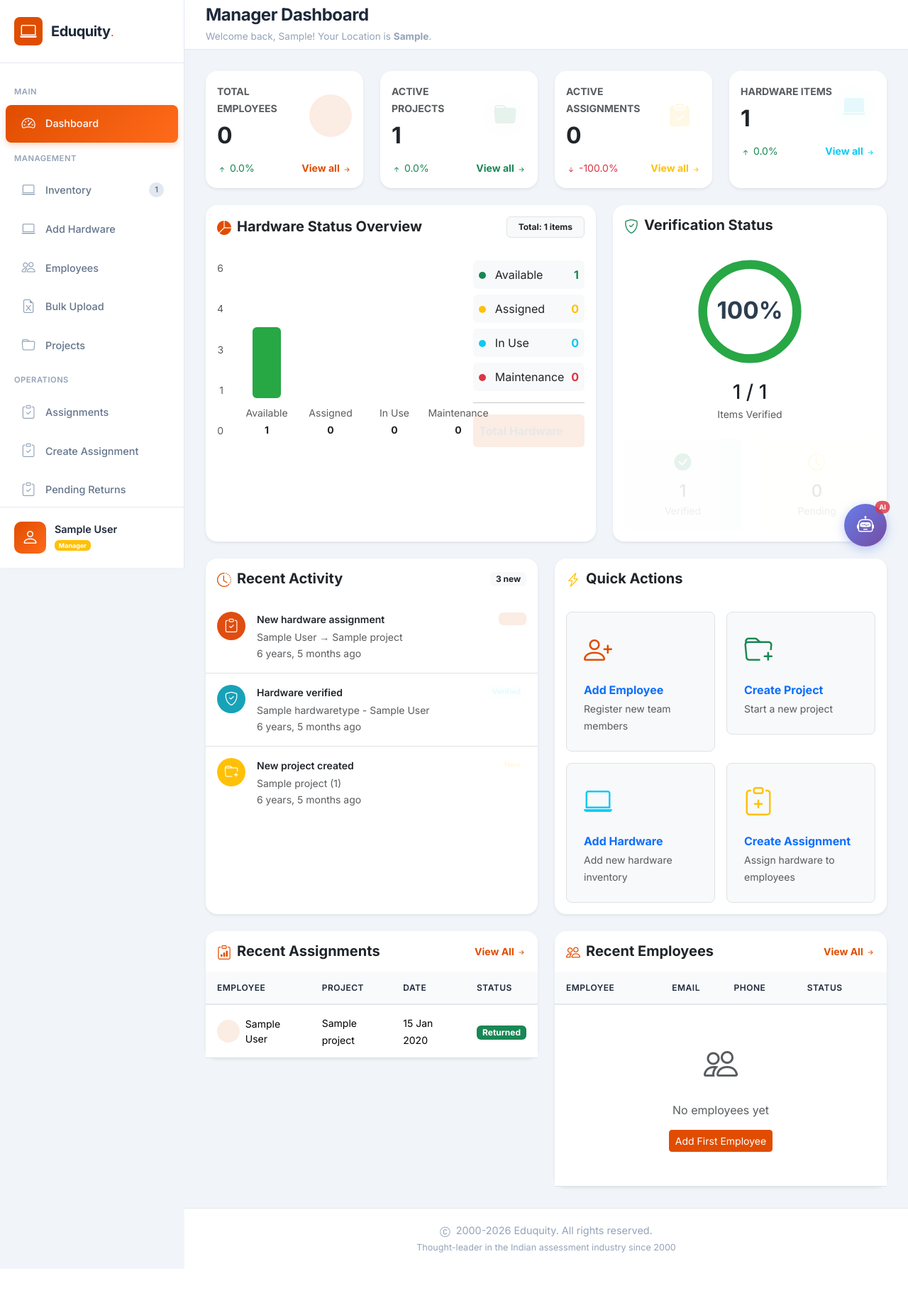
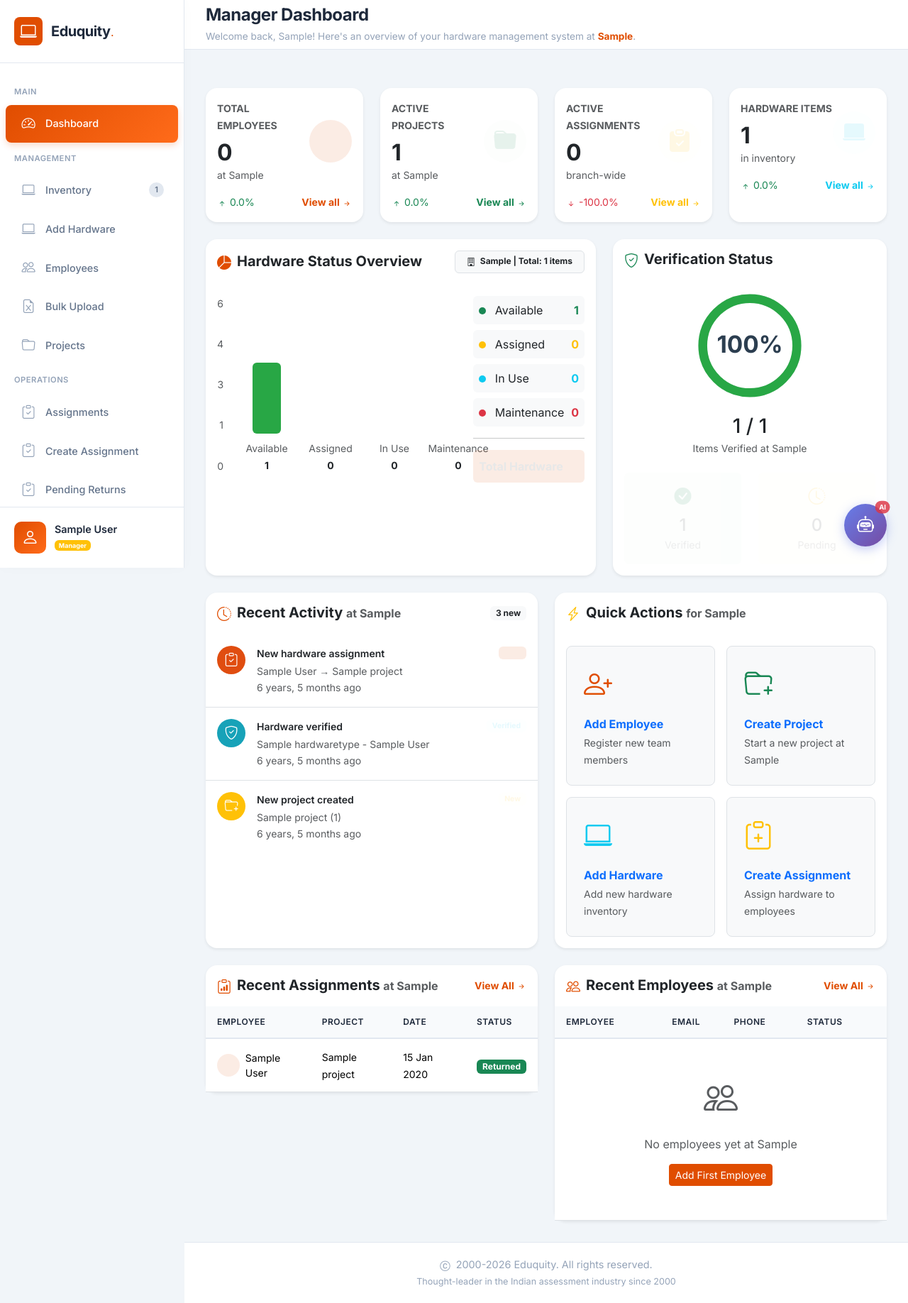
Before and after one commit to polimerakalyan/hardwareproject, a Django app: page /manager/dashboard/ in a window 1280 px wide. Shown: the whole page at 71% size. Before the commit the page ends 1788 px from the top, so only its background shows below. Run offline with Django 4.2, Linux system fonts and the light colour scheme; a user stored in the database is signed in; tables that the repository leaves empty hold one stand-in row (values such as "Sample post").

Commit message:
Update dashboard.html

```diff
--- a/hardware_management/templates/manager/dashboard.html
+++ b/hardware_management/templates/manager/dashboard.html
@@ -1,13 +1,32 @@
 {% extends 'base.html' %}
+{% load static %}
 {% block title %}Manager Dashboard - Eduquity Hardware Management{% endblock %}
 
 {% block page_title %}Manager Dashboard{% endblock %}
-{% block page_subtitle %}
-Welcome back, {{ user.first_name|default:user.username }}!
-Your Location is <strong>{{ user.branch_location|default:"Head Office" }}</strong>.
-{% endblock %}
+{% block page_subtitle %}Welcome back, {{ user.first_name|default:user.username }}! Here's an overview of your hardware management system at <strong class="text-primary">{{ user.branch_location|default:"Head Office" }}</strong>.{% endblock %}
 
 {% block content %}
+<!-- Branch Location Banner -->
+<!-- Branch Location Banner - Add a unique class -->
+<div class="row mb-4" id="branchLocationBanner">
+    <div class="col-md-12">
+        <div class="alert alert-primary border-primary d-flex align-items-center justify-content-between branch-alert" style="animation: none;">
+            <div>
+                <i class="bi bi-building fs-4 me-2"></i>
+                <strong>Branch Location:</strong> {{ user.branch_location|default:"Head Office" }}
+                <span class="badge bg-primary ms-2">{{ user.get_user_type_display }}</span>
+            </div>
+            <div class="d-flex align-items-center mt-1 mt-sm-0">
+                <i class="bi bi-person-circle me-1"></i>
+                <small class="text-muted d-none d-sm-inline">{{ user.get_full_name|default:user.username }}</small>
+                <span class="mx-1 d-none d-sm-inline">•</span>
+                <i class="bi bi-calendar me-1"></i>
+                <small class="text-muted">{{ today|date:"d M Y" }}</small>
+            </div>
+        </div>
+    </div>
+</div>
+
 <!-- Statistics Cards -->
 <div class="row g-4 mb-4">
     <div class="col-xl-3 col-md-6">
@@ -17,6 +36,7 @@ Your Location is <strong>{{ user.branch_location|default:"Head Office" }}</stron
                     <div class="flex-grow-1">
                         <span class="text-muted text-uppercase small fw-bold">Total Employees</span>
                         <h2 class="mb-0 fw-bold mt-2">{{ total_employees|default:"0" }}</h2>
+                        <small class="text-muted">at {{ user.branch_location|default:"your branch" }}</small>
                     </div>
                     <div class="stat-icon rounded-circle p-3 bg-primary bg-opacity-10">
                         <i class="bi bi-people-fill fs-2 text-primary"></i>
@@ -42,6 +62,7 @@ Your Location is <strong>{{ user.branch_location|default:"Head Office" }}</stron
                     <div class="flex-grow-1">
                         <span class="text-muted text-uppercase small fw-bold">Active Projects</span>
                         <h2 class="mb-0 fw-bold mt-2">{{ total_projects|default:"0" }}</h2>
+                        <small class="text-muted">at {{ user.branch_location|default:"your branch" }}</small>
                     </div>
                     <div class="stat-icon rounded-circle p-3 bg-success bg-opacity-10">
                         <i class="bi bi-folder-fill fs-2 text-success"></i>
@@ -67,6 +88,7 @@ Your Location is <strong>{{ user.branch_location|default:"Head Office" }}</stron
                     <div class="flex-grow-1">
                         <span class="text-muted text-uppercase small fw-bold">Active Assignments</span>
                         <h2 class="mb-0 fw-bold mt-2">{{ active_assignments|default:"0" }}</h2>
+                        <small class="text-muted">branch-wide</small>
                     </div>
                     <div class="stat-icon rounded-circle p-3 bg-warning bg-opacity-10">
                         <i class="bi bi-clipboard-check-fill fs-2 text-warning"></i>
@@ -92,6 +114,7 @@ Your Location is <strong>{{ user.branch_location|default:"Head Office" }}</stron
                     <div class="flex-grow-1">
                         <span class="text-muted text-uppercase small fw-bold">Hardware Items</span>
                         <h2 class="mb-0 fw-bold mt-2">{{ hardware_count|default:"0" }}</h2>
+                        <small class="text-muted">in inventory</small>
                     </div>
                     <div class="stat-icon rounded-circle p-3 bg-info bg-opacity-10">
                         <i class="bi bi-laptop-fill fs-2 text-info"></i>
@@ -120,7 +143,7 @@ Your Location is <strong>{{ user.branch_location|default:"Head Office" }}</stron
                     <i class="bi bi-pie-chart-fill me-2 text-primary"></i>Hardware Status Overview
                 </h5>
                 <span class="badge bg-light text-dark border px-3 py-2">
-                    Total: {{ hardware_count }} items
+                    <i class="bi bi-building me-1"></i> {{ user.branch_location|default:"Head Office" }} | Total: {{ hardware_count }} items
                 </span>
             </div>
             <div class="card-body">
@@ -205,7 +228,7 @@ Your Location is <strong>{{ user.branch_location|default:"Head Office" }}</stron
                         </div>
                     </div>
                     <h3 class="mt-3 mb-1">{{ verified_count }} / {{ verified_count|add:pending_verifications }}</h3>
-                    <p class="text-muted small">Items Verified</p>
+                    <p class="text-muted small">Items Verified at {{ user.branch_location|default:"your branch" }}</p>
                 </div>
                 <div class="row text-center">
                     <div class="col-6">
@@ -235,6 +258,7 @@ Your Location is <strong>{{ user.branch_location|default:"Head Office" }}</stron
             <div class="card-header bg-transparent border-0 d-flex justify-content-between align-items-center py-3">
                 <h5 class="mb-0 fw-bold">
                     <i class="bi bi-clock-history me-2 text-primary"></i>Recent Activity
+                    <small class="text-muted fs-6"> at {{ user.branch_location|default:"your branch" }}</small>
                 </h5>
                 <span class="badge bg-light text-dark">{{ recent_activities|length }} new</span>
             </div>
@@ -267,7 +291,7 @@ Your Location is <strong>{{ user.branch_location|default:"Head Office" }}</stron
                     {% empty %}
                     <div class="text-center py-5">
                         <i class="bi bi-activity text-muted" style="font-size: 3rem;"></i>
-                        <p class="text-muted mt-3">No recent activities</p>
+                        <p class="text-muted mt-3">No recent activities at {{ user.branch_location|default:"your branch" }}</p>
                     </div>
                     {% endfor %}
                 </div>
@@ -281,6 +305,7 @@ Your Location is <strong>{{ user.branch_location|default:"Head Office" }}</stron
             <div class="card-header bg-transparent border-0 py-3">
                 <h5 class="mb-0 fw-bold">
                     <i class="bi bi-lightning-charge me-2 text-warning"></i>Quick Actions
+                    <small class="text-muted fs-6"> for {{ user.branch_location|default:"your branch" }}</small>
                 </h5>
             </div>
             <div class="card-body">
@@ -296,7 +321,7 @@ Your Location is <strong>{{ user.branch_location|default:"Head Office" }}</stron
                         <a href="{% url 'create_project' %}" class="quick-action-card text-decoration-none d-block p-4 rounded-3 border bg-light">
                             <i class="bi bi-folder-plus fs-1 text-success d-block mb-3"></i>
                             <h6 class="mb-1 fw-bold">Create Project</h6>
-                            <small class="text-muted">Start a new project</small>
+                            <small class="text-muted">Start a new project at {{ user.branch_location|default:"your branch" }}</small>
                         </a>
                     </div>
                     <div class="col-md-6">
@@ -326,6 +351,7 @@ Your Location is <strong>{{ user.branch_location|default:"Head Office" }}</stron
             <div class="card-header bg-transparent border-0 d-flex justify-content-between align-items-center py-3">
                 <h5 class="mb-0 fw-bold">
                     <i class="bi bi-clipboard-data me-2 text-primary"></i>Recent Assignments
+                    <small class="text-muted fs-6"> at {{ user.branch_location|default:"your branch" }}</small>
                 </h5>
                 <a href="{% url 'view_assignments' %}" class="text-primary text-decoration-none small fw-bold">
                     View All <i class="bi bi-arrow-right-short"></i>
@@ -352,7 +378,7 @@ Your Location is <strong>{{ user.branch_location|default:"Head Office" }}</stron
                                         </div>
                                         <span class="small">{{ assignment.employee.get_full_name|default:assignment.employee.username }}</span>
                                     </div>
-                                </td>
+                                </div>
                                 <td><span class="small">{{ assignment.project.project_name|truncatechars:20 }}</span></td>
                                 <td><span class="small">{{ assignment.assigned_date|date:"d M Y" }}</span></td>
                                 <td class="px-3">
@@ -361,13 +387,13 @@ Your Location is <strong>{{ user.branch_location|default:"Head Office" }}</stron
                                     {% else %}
                                         <span class="badge bg-warning px-2 py-1">Active</span>
                                     {% endif %}
-                                </td>
+                                 </div>
                              </tr>
                             {% empty %}
                              <tr>
                                 <td colspan="4" class="text-center py-5">
                                     <i class="bi bi-inbox text-muted" style="font-size: 3rem;"></i>
-                                    <p class="text-muted mt-3 mb-0">No assignments yet</p>
+                                    <p class="text-muted mt-3 mb-0">No assignments yet at {{ user.branch_location|default:"your branch" }}</p>
                                     <a href="{% url 'create_assignment' %}" class="btn btn-sm btn-primary mt-3">Create First Assignment</a>
                                  </td>
                              </tr>
@@ -385,6 +411,7 @@ Your Location is <strong>{{ user.branch_location|default:"Head Office" }}</stron
             <div class="card-header bg-transparent border-0 d-flex justify-content-between align-items-center py-3">
                 <h5 class="mb-0 fw-bold">
                     <i class="bi bi-people me-2 text-primary"></i>Recent Employees
+                    <small class="text-muted fs-6"> at {{ user.branch_location|default:"your branch" }}</small>
                 </h5>
                 <a href="{% url 'create_employee' %}" class="text-primary text-decoration-none small fw-bold">
                     View All <i class="bi bi-arrow-right-short"></i>
@@ -426,7 +453,7 @@ Your Location is <strong>{{ user.branch_location|default:"Head Office" }}</stron
                              <tr>
                                 <td colspan="4" class="text-center py-5">
                                     <i class="bi bi-people text-muted" style="font-size: 3rem;"></i>
-                                    <p class="text-muted mt-3 mb-0">No employees yet</p>
+                                    <p class="text-muted mt-3 mb-0">No employees yet at {{ user.branch_location|default:"your branch" }}</p>
                                     <a href="{% url 'create_employee' %}" class="btn btn-sm btn-primary mt-3">Add First Employee</a>
                                  </td>
                              </tr>
```
Lines whose indentation alone changed are shown as unchanged.
